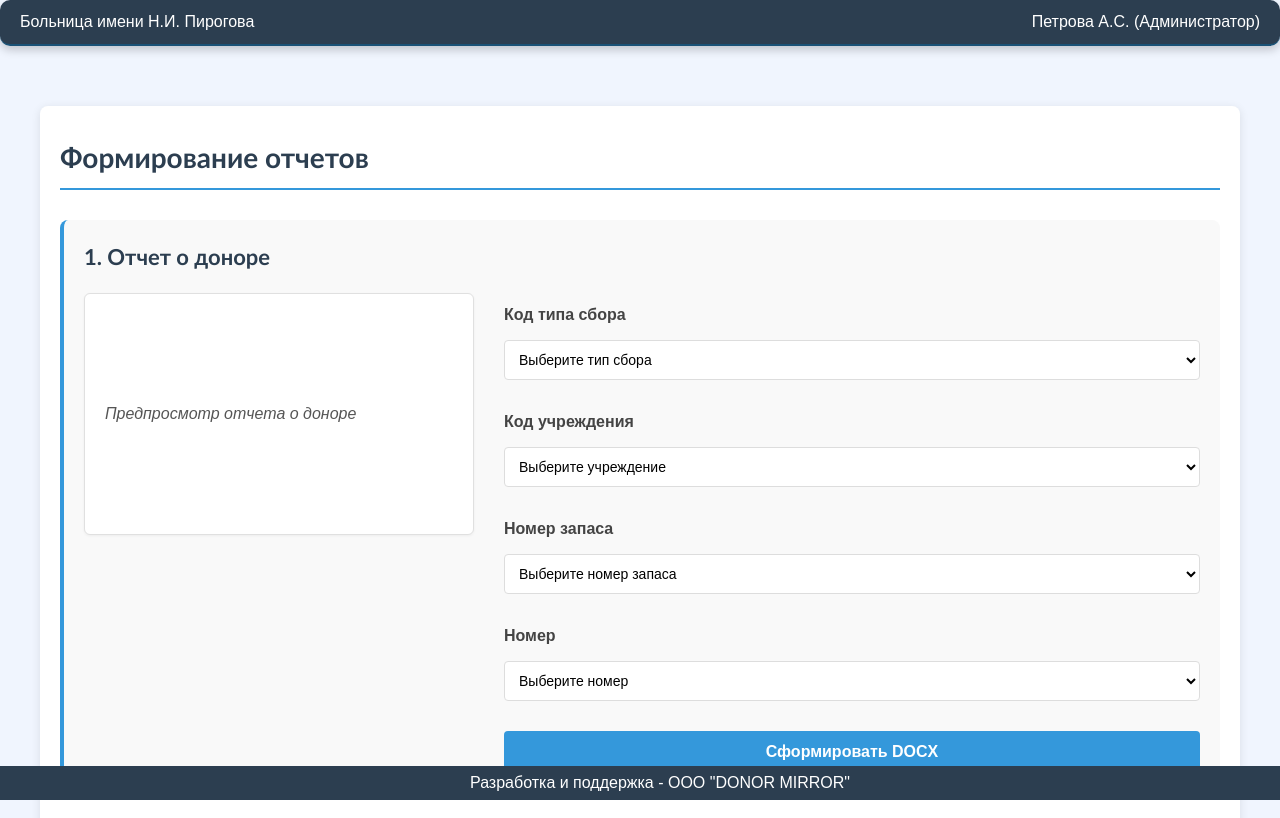
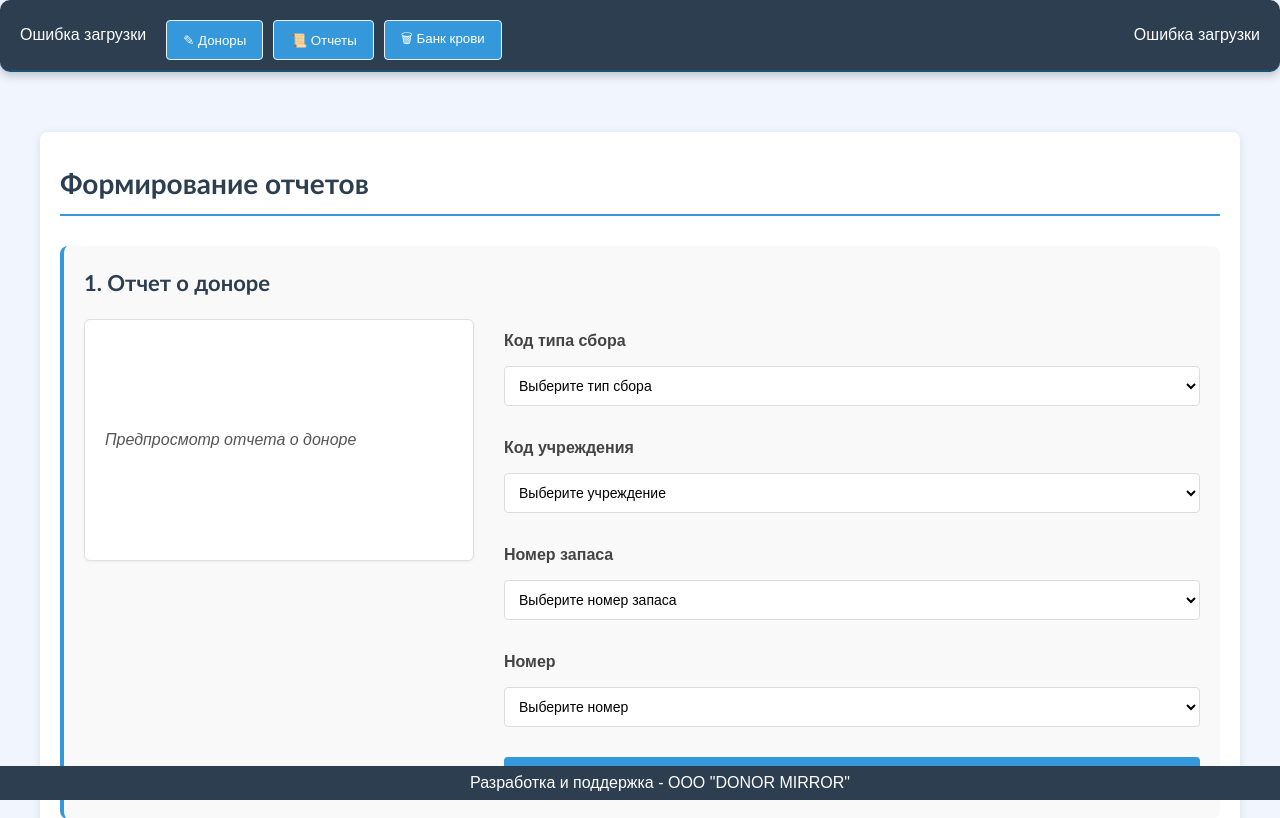
Before and after one commit to TenebisAndLux/BloodDonorRegistration, a Flask app: page /reports in a window 1280 px wide. Shown: the top 818 px of the page. Run offline with Flask 3, Linux system fonts and the light colour scheme; the visitor is signed in with stand-in values (Sample User, id 1); data that the repository does not hold is empty; some libraries are stand-ins or nearby versions.

Commit message:
Работа над отчетами часть 2

```diff
--- a/app/static/js/reportScripts.js
+++ b/app/static/js/reportScripts.js
@@ -4,21 +4,25 @@
     let formData = new FormData(form);
     let previewId = `preview-content-${reportType}`;
     let preview = document.getElementById(previewId);
+    let csrfToken = document.querySelector('meta[name="csrf-token"]').content;
 
     // Показываем загрузку
     preview.innerHTML = '<p class="loading">Генерация отчета...</p>';
 
-    let xhr = new XMLHttpRequest();
-    xhr.open('POST', `/reports/generate_report_${reportType}`, true);
-    xhr.setRequestHeader('X-CSRF-TOKEN', formData.get('csrf_token'));
-    xhr.responseType = 'blob';
-
-    xhr.onload = function() {
-        if (xhr.status === 200) {
-            let blob = new Blob([xhr.response], {
-                type: 'application/vnd.openxmlformats-officedocument.wordprocessingml.document'
-            });
-
+    fetch(`/reports/generate_report_${reportType}`, {
+        method: 'POST',
+        headers: {
+            'X-CSRF-Token': csrfToken
+        },
+        body: formData
+    })
+    .then(response => {
+        if (!response.ok) {
+            throw new Error(`HTTP error! Status: ${response.status}`);
+        }
+        return response.blob();
+    })
+    .then(blob => {
         // Обновляем предпросмотр
         preview.innerHTML = `
             <div class="report-preview-success">
@@ -28,27 +32,18 @@
         `;
 
         // Сохраняем blob для последующего скачивания
-            sessionStorage.setItem(`report_${reportType}_blob`, URL.createObjectURL(blob));
-        } else {
+        let blobUrl = URL.createObjectURL(blob);
+        sessionStorage.setItem(`report_${reportType}_blob`, blobUrl);
+    })
+    .catch(error => {
+        console.error('Ошибка генерации отчета:', error);
         preview.innerHTML = `
             <div class="report-preview-error">
-                    <p>Ошибка при генерации отчета (код ${xhr.status})</p>
+                <p>Ошибка при генерации отчета: ${error.message}</p>
                 <button onclick="generateReport(${reportType})">Повторить</button>
             </div>
         `;
-        }
-    };
-
-    xhr.onerror = function() {
-        preview.innerHTML = `
-            <div class="report-preview-error">
-                <p>Ошибка связи с сервером</p>
-                <button onclick="generateReport(${reportType})">Повторить</button>
-            </div>
-        `;
-    };
-
-    xhr.send(formData);
+    });
 }
 
 function downloadReport(reportType) {
@@ -56,9 +51,11 @@
     if (blobUrl) {
         let link = document.createElement('a');
         link.href = blobUrl;
-        link.download = `report_${reportType}_${new Date().toISOString().slice(0,10)}.docx`;
+        link.download = `report_${reportType}_${new Date().toISOString().slice(0, 10)}.docx`;
         document.body.appendChild(link);
         link.click();
         document.body.removeChild(link);
+        sessionStorage.removeItem(`report_${reportType}_blob`);
+        URL.revokeObjectURL(blobUrl);
     }
 }
--- a/app/templates/main/report_index.html
+++ b/app/templates/main/report_index.html
@@ -1,6 +1,7 @@
 <!DOCTYPE html>
 <html lang="ru">
 <head>
+    <meta name="csrf-token" content="{{ csrf_token() }}">
     <meta charset="UTF-8">
     <meta name="viewport" content="width=device-width, initial-scale=1.0">
     <title>Система учета доноров крови - Выгрузка отчетов</title>
@@ -9,16 +10,62 @@
 </head>
 <body>
 <div class="header">
-    <div class="hospital-name">Больница имени Н.И. Пирогова</div>
-    <div class="name-container" onmouseenter="showLogoutButton()" onmouseleave="hideLogoutButton()">
-        <div class="name" onfocus="showLogoutButton()">
-            Петрова А.С. (Администратор)
-        </div>
-        <div class="exit-button" style="display: none" onmouseenter="showLogoutButton()"
-             onmouseleave="hideLogoutButton()" onclick="location.href='/login'">Выход
+    <div class="left-group">
+        <div class="hospital-name" id="hospital-name">Загрузка...</div>
+        <div class="navigation">
+            <button onclick="location.href='/donor/list'">✎ Доноры</button>
+            <button onclick="location.href='/reports'">📜 Отчеты</button>
+            <button onclick="location.href='/blood_bank'">🗑 Банк крови</button>
         </div>
     </div>
+
+    <div class="name-container" onmouseenter="showLogoutButton()" onmouseleave="hideLogoutButton()">
+        <div class="name" onfocus="showLogoutButton()" id="doctor-name">Загрузка...</div>
+        <div class="exit-button" style="display: none" onmouseenter="showLogoutButton()" onmouseleave="hideLogoutButton()" onclick="location.href='/login'">Выход</div>
+    </div>
 </div>
+
+<div id="loading" style="display: none; text-align: center; padding: 10px;">Загрузка...</div>
+
+<script>
+    document.addEventListener('DOMContentLoaded', function() {
+        const loadingElement = document.getElementById('loading');
+
+        function showLoading() {
+            loadingElement.style.display = 'block';
+        }
+
+        function hideLoading() {
+            loadingElement.style.display = 'none';
+        }
+
+        fetch('/doctor/current')
+            .then(response => {
+                if (!response.ok) throw new Error(`HTTP error! Status: ${response.status}`);
+                return response.json();
+            })
+            .then(data => {
+                if (data.error) {
+                    document.getElementById('doctor-name').textContent = 'Врач не найден';
+                    document.getElementById('hospital-name').textContent = 'Учреждение не найдено';
+                } else {
+                    document.getElementById('doctor-name').textContent = `${data.secondname} ${data.name.charAt(0)}.`;
+                    document.getElementById('hospital-name').textContent = data.institutionname;
+                    document.getElementById('hospital-name').dataset.institutionCode = data.institutioncode;
+                }
+                searchDonors();
+                hideLoading();
+            })
+            .catch(error => {
+                console.error('Error:', error);
+                document.getElementById('doctor-name').textContent = 'Ошибка загрузки';
+                document.getElementById('hospital-name').textContent = 'Ошибка загрузки';
+                searchDonors();
+                hideLoading();
+            });
+    });
+</script>
+
 
 <div class="content-wrapper">
     <div class="reports-container">
@@ -110,5 +157,6 @@
 </div>
 
 <script src="{{ url_for('static', filename='js/reportScripts.js') }}"></script>
+<script src="{{ url_for('static', filename='js/index_scripts.js') }}"></script>
 </body>
 </html>
```
Lines whose indentation alone changed are shown as unchanged.
